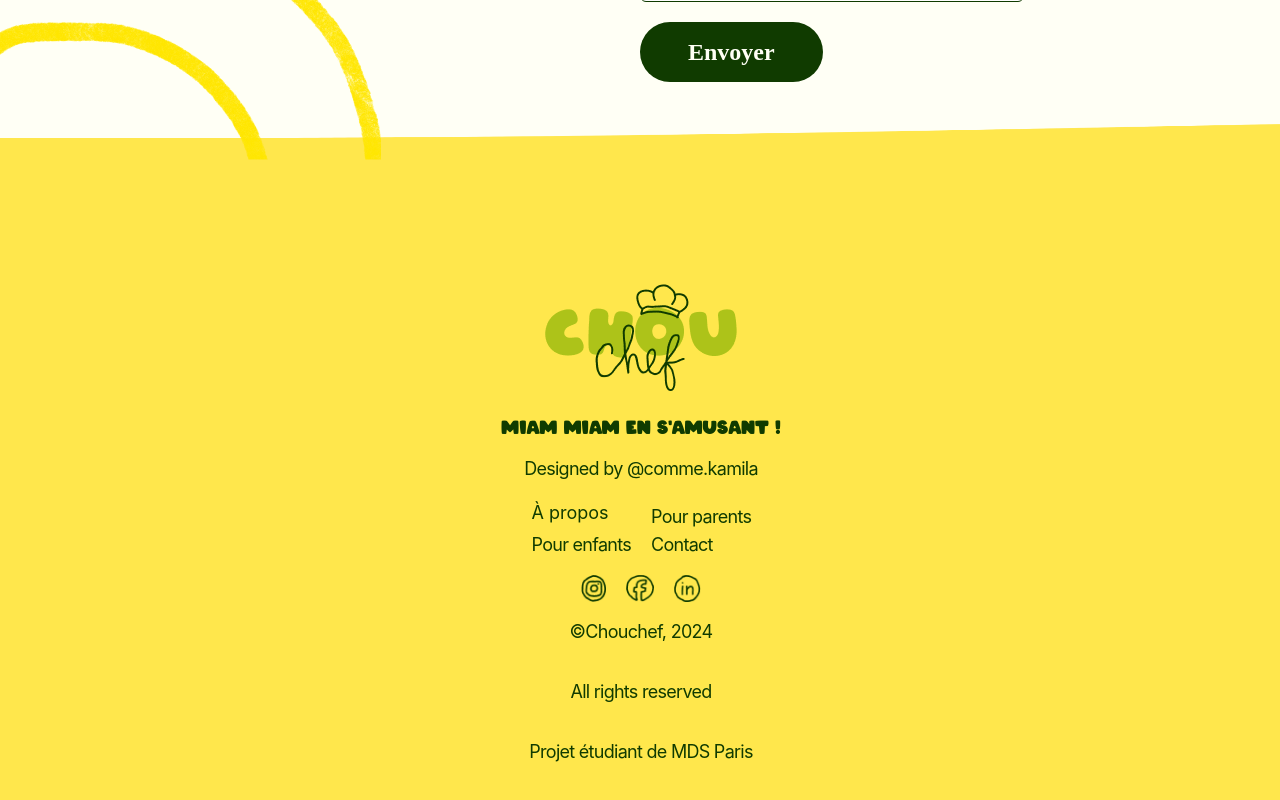
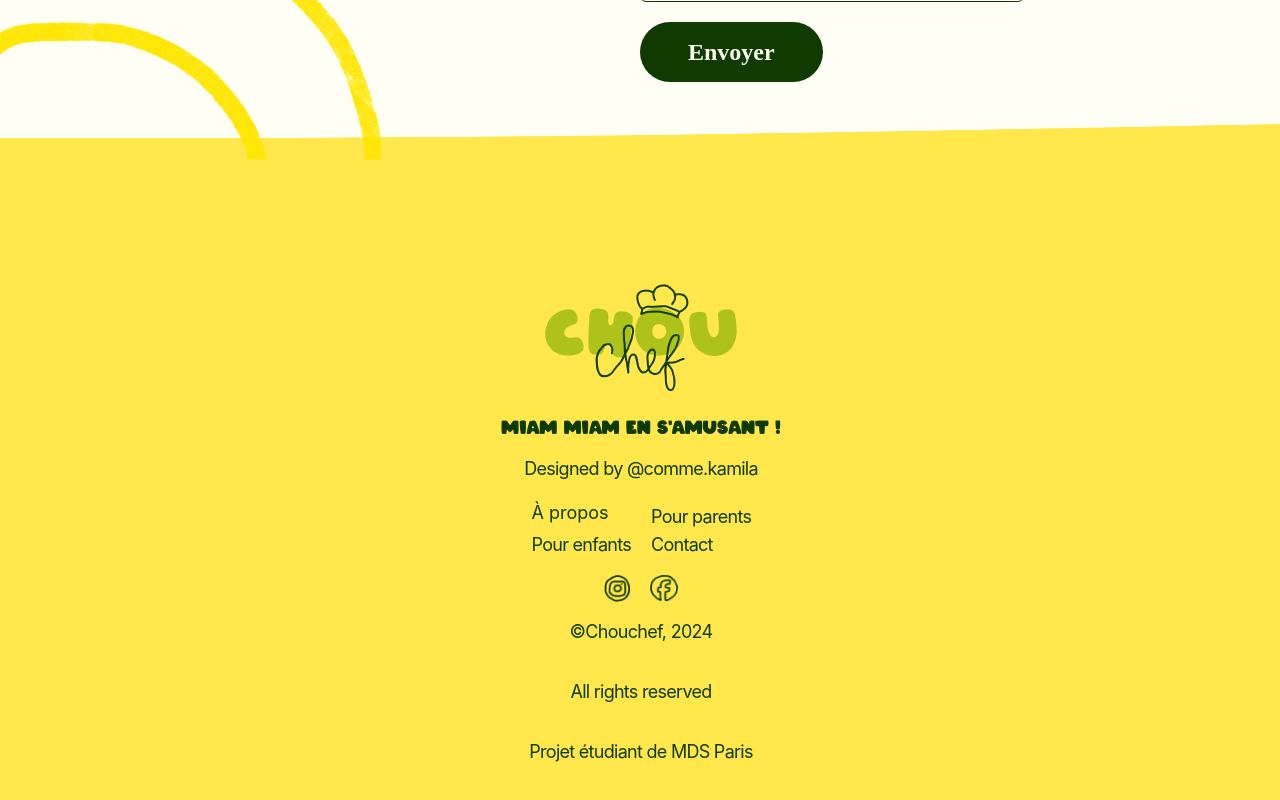
Before and after one commit to ClementBernard40/MY-DIGITAL-PROJECT-Vermeil, a React (Create React App) app in the folder landingpage/: page /mobile in a window 1280 px wide. Shown: the part 9634-10434 px from the top of the page. Built offline with nearby package versions, Linux system fonts and the light colour scheme.

Commit message:
V0 vrmt vrmt finito

```diff
--- a/landingpage/src/component/dekstop/contact/Contact.jsx
+++ b/landingpage/src/component/dekstop/contact/Contact.jsx
@@ -95,7 +95,7 @@
                     </div>
                   </div>
                   <div className="flex flex-row items-start justify-start py-0 pr-[102px] pl-0 gap-[20px]">
-                    <a href="https://www.instagram.com" target="_blank" rel="noopener noreferrer">
+                    <a href="https://www.instagram.com/chouchef.fr/" target="_blank" rel="noopener noreferrer">
                       <img
                         className="h-[26.7px] w-[25.6px] relative min-h-[27px]"
                         loading="lazy"
@@ -103,20 +103,12 @@
                         src="/inst.png"
                       />
                     </a>
-                    <a href="https://www.facebook.com" target="_blank" rel="noopener noreferrer">
+                    <a href="https://www.facebook.com/profile.php?id=61558725495292" target="_blank" rel="noopener noreferrer">
                       <img
                         className="h-[27.2px] w-7 relative min-h-[27px]"
                         loading="lazy"
                         alt="Facebook"
                         src="/facebook.png"
-                      />
-                    </a>
-                    <a href="https://www.linkedin.com" target="_blank" rel="noopener noreferrer">
-                      <img
-                        className="h-[27.1px] w-[27.1px] relative min-h-[27px]"
-                        loading="lazy"
-                        alt="LinkedIn"
-                        src="/linkedin.png"
                       />
                     </a>
                   </div>
--- a/landingpage/src/component/mobile/contact/MobContact.jsx
+++ b/landingpage/src/component/mobile/contact/MobContact.jsx
@@ -102,7 +102,7 @@
 </section>
 
         <div className="flex flex-row items-start justify-start gap-[20px]">
-              <a href="https://www.instagram.com" target="_blank" rel="noopener noreferrer">
+              <a href="https://www.instagram.com/chouchef.fr/" target="_blank" rel="noopener noreferrer">
                 <img
                   className="h-[26.7px] w-[25.6px] relative min-h-[27px]"
                   loading="lazy"
@@ -110,20 +110,12 @@
                   src="/inst.png"
                 />
               </a>
-              <a href="https://www.facebook.com" target="_blank" rel="noopener noreferrer">
+              <a href="https://www.facebook.com/profile.php?id=61558725495292" target="_blank" rel="noopener noreferrer">
                 <img
                   className="h-[27.2px] w-7 relative min-h-[27px]"
                   loading="lazy"
                   alt="Facebook"
                   src="/facebook.png"
-                />
-              </a>
-              <a href="https://www.linkedin.com" target="_blank" rel="noopener noreferrer">
-                <img
-                  className="h-[27.1px] w-[27.1px] relative min-h-[27px]"
-                  loading="lazy"
-                  alt="LinkedIn"
-                  src="/linkedin.png"
                 />
               </a>
             </div>
```
